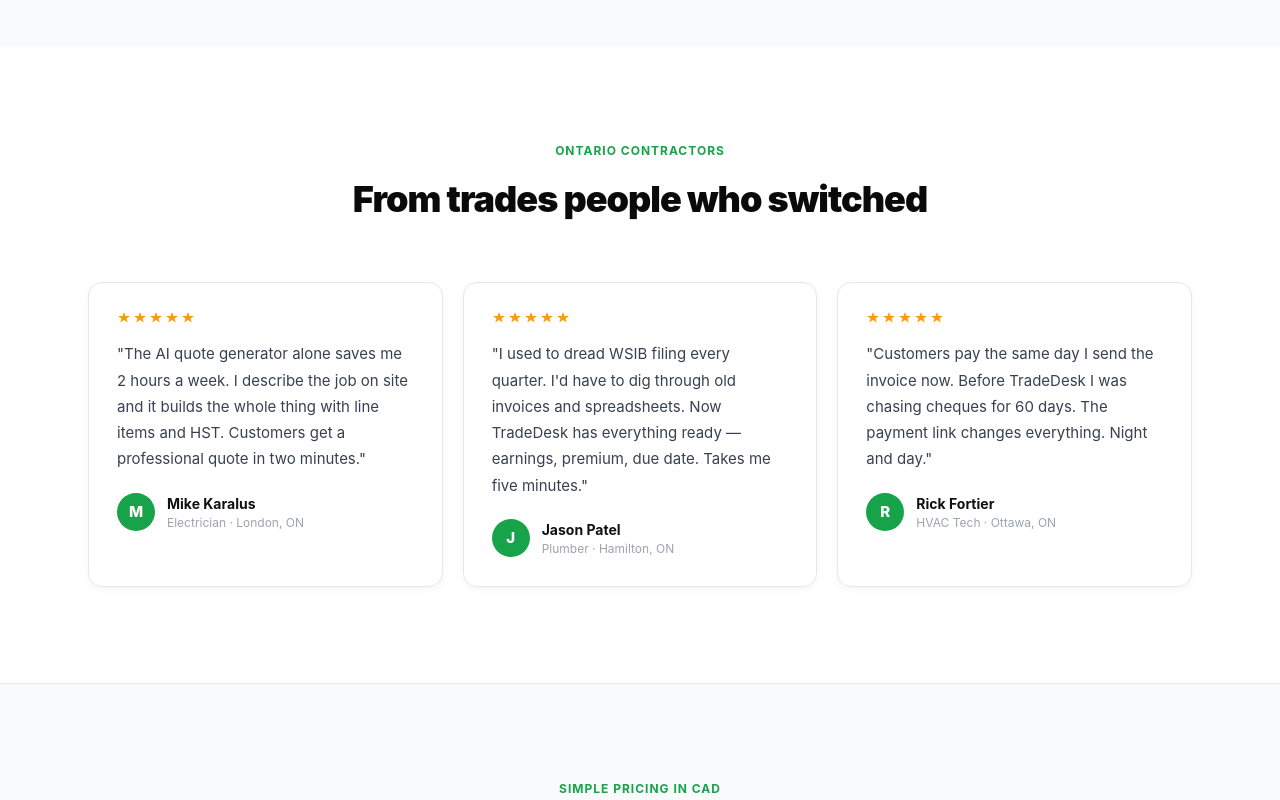
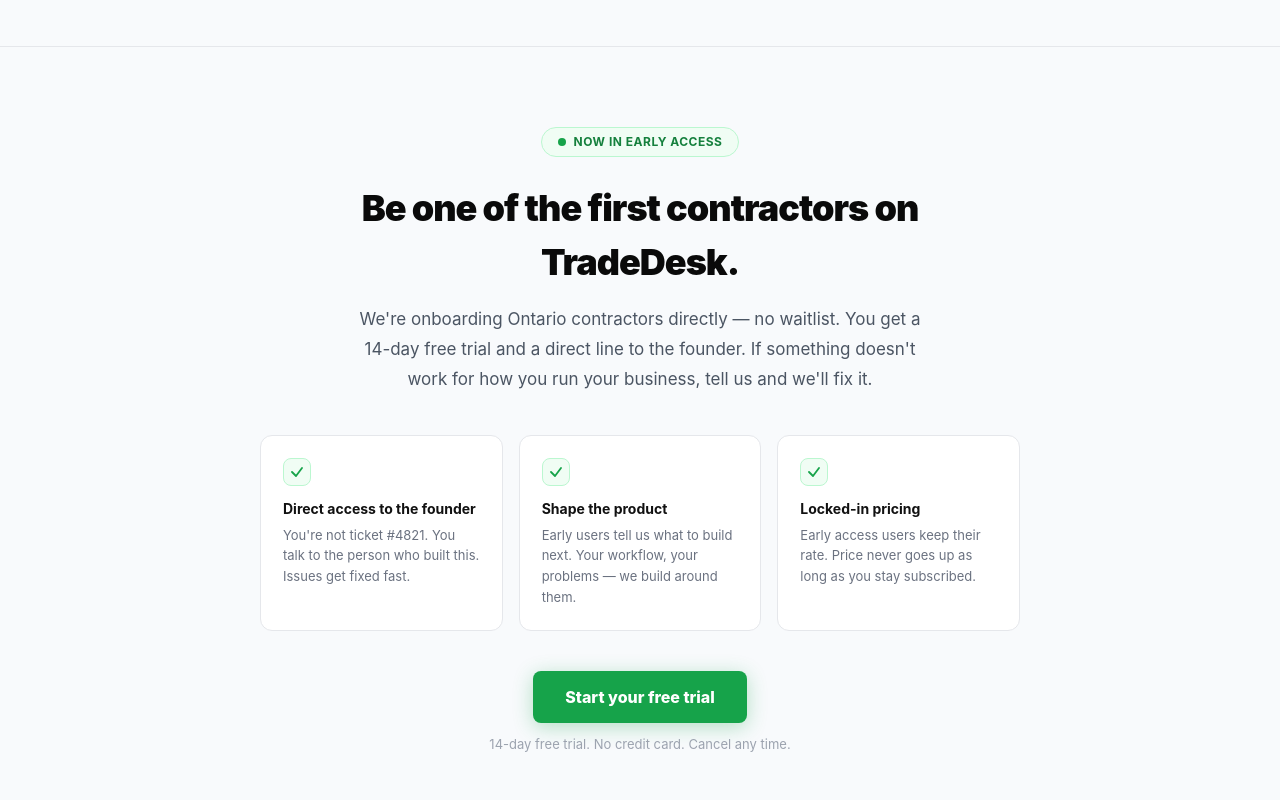
Before and after one commit to Rghazal06/tradedesk, a Next.js app in the folder tradedesk/: page / in a window 1280 px wide. Shown: the part 3760-4560 px from the top of the page. Built offline with nearby package versions, Linux system fonts and the light colour scheme.

Commit message:
landing: remove fake testimonials, add honest early access section

```diff
--- a/tradedesk/app/page.tsx
+++ b/tradedesk/app/page.tsx
@@ -305,36 +305,38 @@
         </div>
       </section>
 
-      {/* Testimonials */}
-      <section className="td-section" style={{ maxWidth: '1200px', margin: '0 auto', padding: '96px 48px' }}>
-        <div style={{ textAlign: 'center' as const, marginBottom: '56px' }}>
-          <p style={{ fontSize: '12px', fontWeight: '700', color: '#16a34a', textTransform: 'uppercase' as const, letterSpacing: '1px', margin: '0 0 12px' }}>Ontario contractors</p>
-          <h2 className="td-h2" style={{ fontSize: '36px', fontWeight: '900', letterSpacing: '-1px', color: '#0a0a0a', margin: 0 }}>From trades people who switched</h2>
-        </div>
-        <div className="td-3col" style={{ display: 'grid', gridTemplateColumns: 'repeat(3, 1fr)', gap: '20px' }}>
-          {[
-            { quote: 'The AI quote generator alone saves me 2 hours a week. I describe the job on site and it builds the whole thing with line items and HST. Customers get a professional quote in two minutes.', name: 'Mike Karalus', role: 'Electrician · London, ON' },
-            { quote: 'I used to dread WSIB filing every quarter. I\'d have to dig through old invoices and spreadsheets. Now TradeDesk has everything ready — earnings, premium, due date. Takes me five minutes.', name: 'Jason Patel', role: 'Plumber · Hamilton, ON' },
-            { quote: 'Customers pay the same day I send the invoice now. Before TradeDesk I was chasing cheques for 60 days. The payment link changes everything. Night and day.', name: 'Rick Fortier', role: 'HVAC Tech · Ottawa, ON' },
-          ].map(t => (
-            <div key={t.name} style={{ background: 'white', border: '1px solid #e5e7eb', borderRadius: '14px', padding: '28px', boxShadow: '0 2px 8px rgba(0,0,0,0.04)' }}>
-              <div style={{ display: 'flex', gap: '2px', marginBottom: '16px' }}>
-                {[1,2,3,4,5].map(i => (
-                  <svg key={i} width="14" height="14" viewBox="0 0 14 14" fill="#f59e0b"><path d="M7 1l1.5 4H13l-3.5 2.5 1.3 4L7 9l-3.8 2.5L4.5 7.5 1 5h4.5z"/></svg>
-                ))}
+      {/* Early Access */}
+      <section className="td-section" style={{ background: '#f8fafc', borderTop: '1px solid #e5e7eb', borderBottom: '1px solid #e5e7eb', padding: '80px 48px' }}>
+        <div style={{ maxWidth: '760px', margin: '0 auto', textAlign: 'center' as const }}>
+          <div style={{ display: 'inline-flex', alignItems: 'center', gap: '8px', background: '#f0fdf4', border: '1px solid #bbf7d0', borderRadius: '100px', padding: '5px 16px', fontSize: '12px', fontWeight: '700', color: '#15803d', marginBottom: '24px', textTransform: 'uppercase' as const, letterSpacing: '0.5px' }}>
+            <svg width="8" height="8" viewBox="0 0 8 8" fill="none"><circle cx="4" cy="4" r="4" fill="#16a34a"/></svg>
+            Now in early access
+          </div>
+          <h2 className="td-h2" style={{ fontSize: '36px', fontWeight: '900', letterSpacing: '-1px', color: '#0a0a0a', margin: '0 0 16px' }}>
+            Be one of the first contractors on TradeDesk.
+          </h2>
+          <p style={{ fontSize: '17px', color: '#4b5563', lineHeight: '1.75', margin: '0 0 40px', maxWidth: '580px', marginLeft: 'auto', marginRight: 'auto' }}>
+            We're onboarding Ontario contractors directly — no waitlist. You get a 14-day free trial and a direct line to the founder. If something doesn't work for how you run your business, tell us and we'll fix it.
+          </p>
+          <div className="td-3col" style={{ display: 'grid', gridTemplateColumns: 'repeat(3, 1fr)', gap: '16px', marginBottom: '40px', textAlign: 'left' as const }}>
+            {[
+              { title: 'Direct access to the founder', body: 'You\'re not ticket #4821. You talk to the person who built this. Issues get fixed fast.' },
+              { title: 'Shape the product', body: 'Early users tell us what to build next. Your workflow, your problems — we build around them.' },
+              { title: 'Locked-in pricing', body: 'Early access users keep their rate. Price never goes up as long as you stay subscribed.' },
+            ].map(item => (
+              <div key={item.title} style={{ background: 'white', border: '1px solid #e5e7eb', borderRadius: '12px', padding: '22px' }}>
+                <div style={{ width: '28px', height: '28px', background: '#f0fdf4', border: '1px solid #bbf7d0', borderRadius: '8px', display: 'flex', alignItems: 'center', justifyContent: 'center', marginBottom: '12px' }}>
+                  <svg width="12" height="10" viewBox="0 0 12 10" fill="none"><path d="M1 5l4 4 6-8" stroke="#16a34a" strokeWidth="1.8" strokeLinecap="round" strokeLinejoin="round"/></svg>
+                </div>
+                <p style={{ fontWeight: '700', color: '#111', fontSize: '14px', margin: '0 0 6px' }}>{item.title}</p>
+                <p style={{ color: '#6b7280', fontSize: '13px', lineHeight: '1.6', margin: 0 }}>{item.body}</p>
               </div>
-              <p style={{ fontSize: '15px', color: '#374151', lineHeight: '1.75', margin: '0 0 20px' }}>"{t.quote}"</p>
-              <div style={{ display: 'flex', alignItems: 'center', gap: '12px' }}>
-                <div style={{ width: '38px', height: '38px', background: '#16a34a', borderRadius: '50%', display: 'flex', alignItems: 'center', justifyContent: 'center', color: 'white', fontWeight: '800', fontSize: '15px', flexShrink: 0 }}>
-                  {t.name.charAt(0)}
-                </div>
-                <div>
-                  <p style={{ fontWeight: '700', color: '#111', fontSize: '14px', margin: 0 }}>{t.name}</p>
-                  <p style={{ color: '#9ca3af', fontSize: '12px', margin: 0 }}>{t.role}</p>
-                </div>
-              </div>
-            </div>
-          ))}
+            ))}
+          </div>
+          <Link href="/signup" style={{ display: 'inline-block', padding: '14px 32px', background: '#16a34a', color: 'white', borderRadius: '8px', fontWeight: '800', fontSize: '16px', textDecoration: 'none', boxShadow: '0 4px 20px rgba(22,163,74,0.3)' }}>
+            Start your free trial
+          </Link>
+          <p style={{ color: '#9ca3af', fontSize: '13px', marginTop: '12px' }}>14-day free trial. No credit card. Cancel any time.</p>
         </div>
       </section>
 
```
